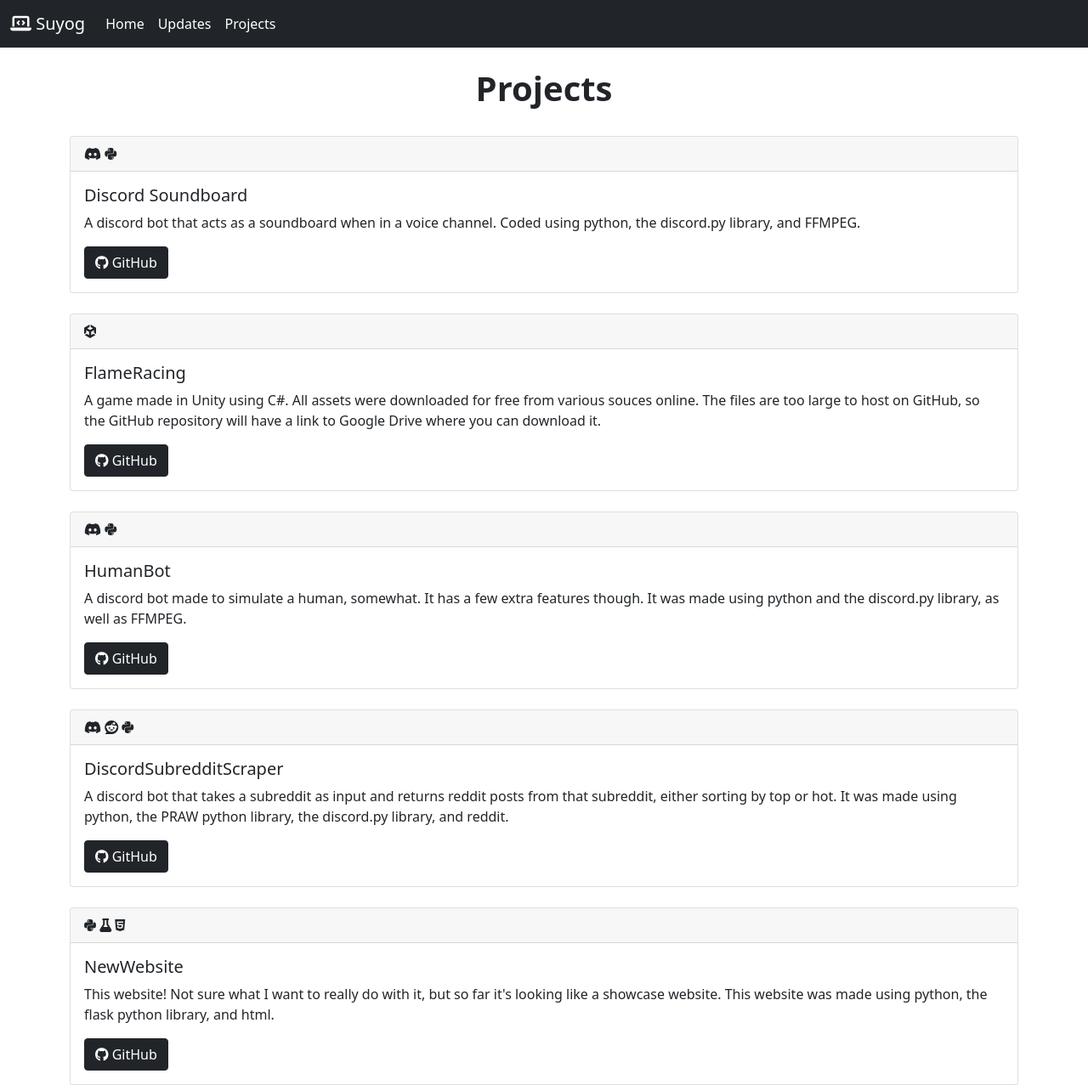
After one commit to SuyogKhanal5/MyWebsite, a Flask app: page /projects in a window 1280 px wide. The commit adds this page. Shown: the whole page at 85% size. Run offline with Flask 2, Linux system fonts and the light colour scheme; some libraries are stand-ins or nearby versions.

Commit message:
Added a projects page

```diff
--- a/website/templates/base.html
+++ b/website/templates/base.html
@@ -28,6 +28,9 @@
 
                 <li class="nav-item">
                     <a class="nav-link active" aria-current="page" href="/updates">Updates</a>
+
+                    <li class="nav-item">
+                        <a class="nav-link active" aria-current="page" href="/projects">Projects</a>
             </ul>
           </div>
         </div>
--- /dev/null
+++ b/website/templates/projects.html
@@ -0,0 +1,93 @@
+{% extends "base.html" %}
+{% block title %}Projects{% endblock %}
+
+{% block content %}
+
+<h1 class="fw-bold" align = "Center" >Projects</h1>
+
+<div>
+    <br/>
+
+  <div class="card">
+    <div class="card-header">
+        <i class="fab fa-discord"></i> <i class="fab fa-python"></i>
+    </div>
+    <div class="card-body">
+      <h5 class="card-title">Discord Soundboard</h5>
+      <p class="card-text">A discord bot that acts as a soundboard when in a voice channel. Coded using python, the discord.py library, and FFMPEG.</p>
+      <a href="/discordsoundboard" class="btn btn-dark"><i class="fab fa-github"></i> GitHub</a>
+    </div>
+  </div>
+</div>
+
+<div>
+    <br/>
+
+  <div class="card">
+    <div class="card-header">
+        <i class="fab fa-unity"></i>
+    </div>
+    <div class="card-body">
+      <h5 class="card-title">FlameRacing</h5>
+      <p class="card-text">A game made in Unity using C#. All assets were downloaded for free from various souces online. The files are too large to
+          host on GitHub, so the GitHub repository will have a link to Google Drive where you can download it.
+      </p>
+      <a href="/flameracing" class="btn btn-dark"><i class="fab fa-github"></i> GitHub</a>
+    </div>
+  </div>
+</div>
+
+<div>
+    <br/>
+
+  <div class="card">
+    <div class="card-header">
+        <i class="fab fa-discord"></i> <i class="fab fa-python"></i>
+    </div>
+    <div class="card-body">
+      <h5 class="card-title">HumanBot</h5>
+      <p class="card-text">A discord bot made to simulate a human, somewhat. It has a few extra features though. It was made using python and
+          the discord.py library, as well as FFMPEG.
+      </p>
+      <a href="/humanbot" class="btn btn-dark"><i class="fab fa-github"></i> GitHub</a>
+    </div>
+  </div>
+</div>
+
+<div>
+    <br/>
+
+  <div class="card">
+    <div class="card-header">
+        <i class="fab fa-discord"></i> <i class="fab fa-reddit"></i> <i class="fab fa-python"></i>
+
+    </div>
+    <div class="card-body">
+      <h5 class="card-title">DiscordSubredditScraper</h5>
+      <p class="card-text">A discord bot that takes a subreddit as input and returns reddit posts from that subreddit, either sorting by top or hot. It was made using
+          python, the PRAW python library, the discord.py library, and reddit.
+      </p>
+      <a href="/subreddit" class="btn btn-dark"><i class="fab fa-github"></i> GitHub</a>
+    </div>
+  </div>
+</div>
+
+<div>
+    <br/>
+
+  <div class="card">
+    <div class="card-header">
+        <i class="fab fa-python"></i> <i class="fas fa-flask"></i> <i class="fab fa-html5"></i>
+
+    </div>
+    <div class="card-body">
+      <h5 class="card-title">NewWebsite</h5>
+      <p class="card-text">This website! Not sure what I want to really do with it, but so far it's looking like a showcase website.
+          This website was made using python, the flask python library, and html.
+      </p>
+      <a href="/this-website" class="btn btn-dark"><i class="fab fa-github"></i> GitHub</a>
+    </div>
+  </div>
+</div>
+
+{% endblock %}
--- a/website/templates/suyog.html
+++ b/website/templates/suyog.html
@@ -31,7 +31,7 @@
     <div class="card-body">
       <h5 class="card-title">@SuyogKhanal555</h5>
       <p class="card-text">Feel free to follow me on twitter! My Direct Messages are open if you want to message me there.</p>
-      <a href="/twitter" class="btn btn-primary">Twitter</a>
+      <a href="/twitter" class="btn btn-primary"><i class="fab fa-twitter"></i> Twitter</a>
     </div>
   </div>
 
@@ -45,7 +45,7 @@
     <div class="card-body">
       <h5 class="card-title">@SuyogKhanal5</h5>
       <p class="card-text">Here is my GitHub! I've got some projects up on there, and some notes that I take from when I am learning various things as well.</p>
-      <a href="/github" class="btn btn-dark">GitHub</a>
+      <a href="/github" class="btn btn-dark"><i class="fab fa-github"></i> GitHub</a>
     </div>
   </div>
 
--- a/website/views.py
+++ b/website/views.py
@@ -22,3 +22,28 @@
 @views.route("github")
 def github():
     return redirect("https://github.com/SuyogKhanal5")
+
+@views.route("/projects")
+def projects():
+    return render_template("projects.html")
+
+@views.route("discordsoundboard")
+def discordsoundboard():
+    return redirect("https://github.com/SuyogKhanal5/DiscordSoundBoard")
+
+
+@views.route("flameracing")
+def flameracing():
+    return redirect("https://github.com/SuyogKhanal5/FlameRacing")
+
+@views.route("humanbot")
+def humanbot():
+    return redirect("https://github.com/SuyogKhanal5/HumanBot")
+
+@views.route("subreddit")
+def subreddit():
+    return redirect("https://github.com/SuyogKhanal5/DiscordSubredditScraper")
+
+@views.route("this-website")
+def thiswebsite():
+    return redirect("https://github.com/SuyogKhanal5/NewWebsite")
```
